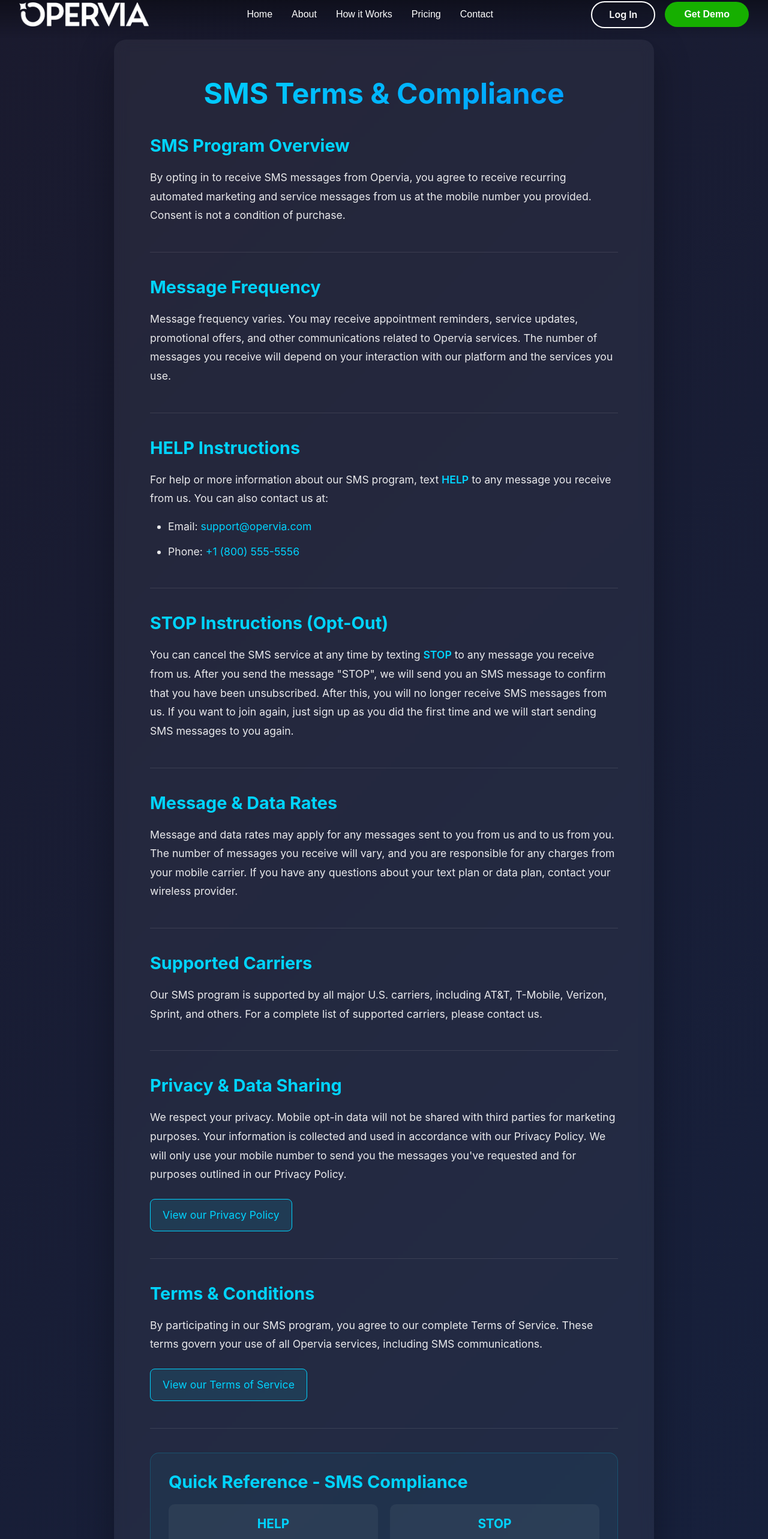
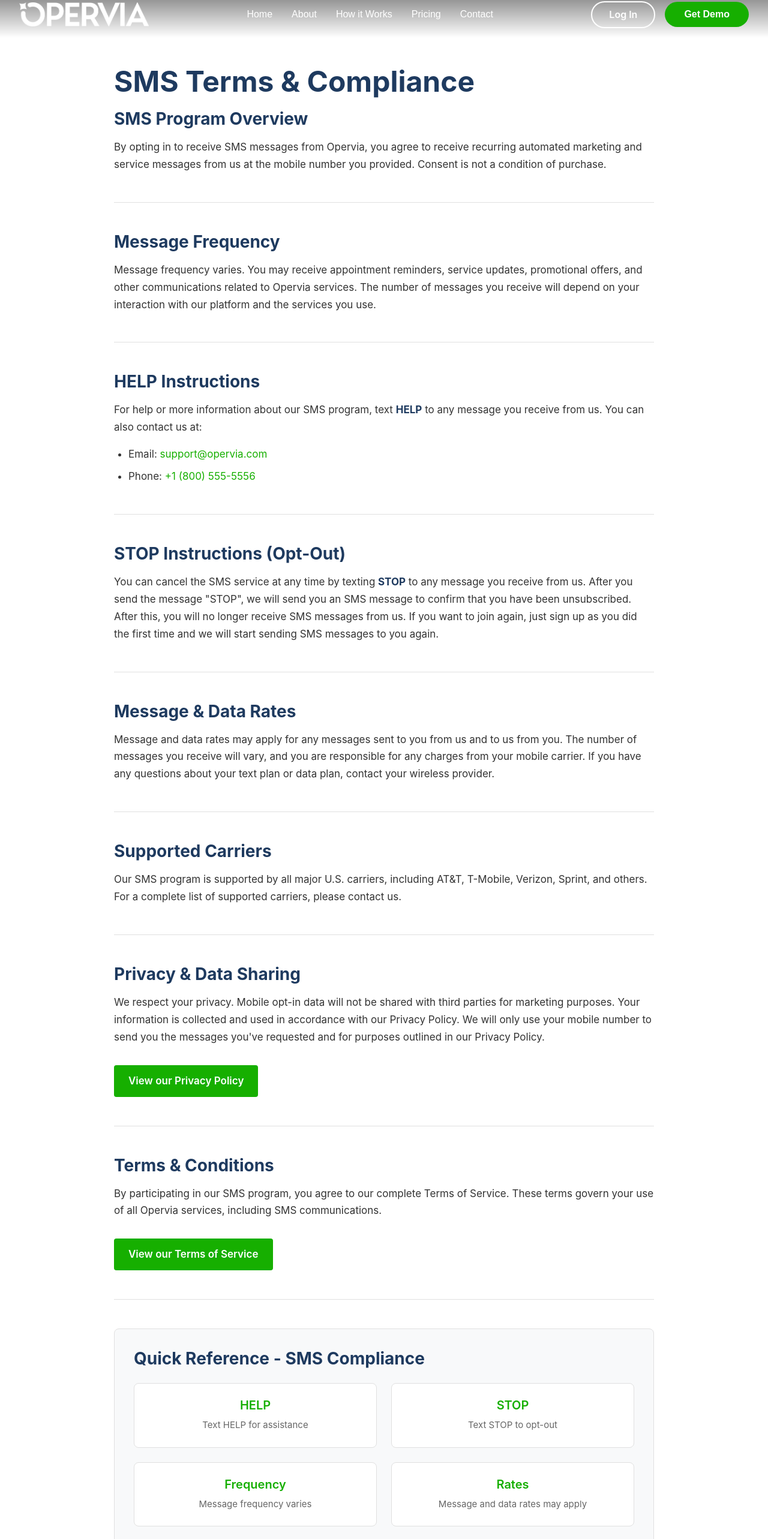
Before and after one commit to adam-clay/opervia-public, a React (Vite) app: page /sms-terms in a window 1280 px wide. Shown: the part 14-2580 px from the top of the page at 60% size. Built offline with nearby package versions, Linux system fonts and the light colour scheme.

Commit message:
legal page styling

```diff
--- a/src/components/SMSTerms.scss
+++ b/src/components/SMSTerms.scss
@@ -1,182 +1,196 @@
+@use "sass:color";
+
+$primary-blue: #1e3a5f;
+$primary-green: #16af00;
+$green-hover: #129000;
+
 .sms-terms {
   min-height: 100vh;
-  background: linear-gradient(135deg, #1a1a2e 0%, #16213e 100%);
-  padding: 80px 20px 40px;
-  color: #ffffff;
+  background: white;
+  padding: 120px 20px 60px;
 
   .sms-terms-container {
     max-width: 900px;
     margin: 0 auto;
-    background: rgba(255, 255, 255, 0.05);
-    backdrop-filter: blur(10px);
-    border-radius: 20px;
-    padding: 60px;
-    box-shadow: 0 20px 60px rgba(0, 0, 0, 0.3);
 
-    @media (max-width: 768px) {
-      padding: 30px 20px;
+    h1 {
+      font-size: clamp(2rem, 5vw, 3rem);
+      margin-bottom: 1rem;
+      color: $primary-blue;
+      font-weight: 700;
     }
 
-    h1 {
-      font-size: 3rem;
-      margin-bottom: 40px;
-      text-align: center;
-      background: linear-gradient(135deg, #00d4ff 0%, #0099ff 100%);
-      -webkit-background-clip: text;
-      -webkit-text-fill-color: transparent;
-      background-clip: text;
-
-      @media (max-width: 768px) {
-        font-size: 2rem;
-      }
+    .subtitle {
+      font-size: 1.125rem;
+      color: #666;
+      margin-bottom: 3rem;
+      padding-bottom: 2rem;
+      border-bottom: 2px solid #e0e0e0;
     }
 
     .sms-section {
-      margin-bottom: 40px;
-      padding-bottom: 30px;
-      border-bottom: 1px solid rgba(255, 255, 255, 0.1);
+      margin-bottom: 3rem;
+      padding-bottom: 2rem;
+      border-bottom: 1px solid #e0e0e0;
 
       &:last-of-type {
         border-bottom: none;
       }
 
       h2 {
-        font-size: 1.8rem;
-        margin-bottom: 20px;
-        color: #00d4ff;
-
-        @media (max-width: 768px) {
-          font-size: 1.4rem;
-        }
+        font-size: 1.75rem;
+        margin-bottom: 1rem;
+        color: $primary-blue;
+        font-weight: 700;
       }
 
       h3 {
-        font-size: 1.2rem;
-        margin-bottom: 10px;
-        color: #00d4ff;
+        font-size: 1.25rem;
+        margin-bottom: 0.75rem;
+        color: $primary-blue;
+        font-weight: 600;
       }
 
       p {
-        font-size: 1.1rem;
-        line-height: 1.8;
-        margin-bottom: 15px;
-        color: rgba(255, 255, 255, 0.9);
-
-        @media (max-width: 768px) {
-          font-size: 1rem;
-        }
+        font-size: 1.0625rem;
+        line-height: 1.7;
+        margin-bottom: 1rem;
+        color: #333;
       }
 
       ul {
-        margin: 15px 0;
-        padding-left: 30px;
+        margin: 1rem 0;
+        padding-left: 1.5rem;
 
         li {
-          font-size: 1.1rem;
-          line-height: 1.8;
-          margin-bottom: 10px;
-          color: rgba(255, 255, 255, 0.9);
-
-          @media (max-width: 768px) {
-            font-size: 1rem;
-          }
+          font-size: 1.0625rem;
+          line-height: 1.7;
+          margin-bottom: 0.5rem;
+          color: #333;
         }
       }
 
       a {
-        color: #00d4ff;
+        color: $primary-green;
         text-decoration: none;
         transition: color 0.3s ease;
 
         &:hover {
-          color: #00a8cc;
+          color: $green-hover;
           text-decoration: underline;
         }
       }
 
       strong {
-        color: #00d4ff;
-        font-weight: 600;
+        color: $primary-blue;
+        font-weight: 700;
       }
 
       .policy-link {
         display: inline-block;
-        margin-top: 10px;
-        padding: 10px 20px;
-        background: rgba(0, 212, 255, 0.1);
-        border: 1px solid #00d4ff;
-        border-radius: 8px;
-        transition: all 0.3s ease;
+        margin-top: 1rem;
+        padding: 12px 24px;
+        background: $primary-green;
+        color: white;
+        border-radius: 4px;
+        transition: background 0.3s ease;
+        font-weight: 600;
 
         &:hover {
-          background: rgba(0, 212, 255, 0.2);
-          transform: translateY(-2px);
+          background: $green-hover;
           text-decoration: none;
         }
       }
     }
 
     .sms-compliance-summary {
-      background: rgba(0, 212, 255, 0.05);
-      padding: 30px;
-      border-radius: 15px;
-      border: 1px solid rgba(0, 212, 255, 0.2);
+      background: #f8f9fa;
+      padding: 2rem;
+      border-radius: 8px;
+      border: 1px solid #e0e0e0;
+
+      h2 {
+        margin-bottom: 1.5rem;
+      }
 
       .compliance-grid {
         display: grid;
         grid-template-columns: repeat(2, 1fr);
-        gap: 20px;
-        margin-top: 20px;
+        gap: 1.5rem;
+        margin-top: 1.5rem;
 
         @media (max-width: 480px) {
           grid-template-columns: 1fr;
-          gap: 15px;
+          gap: 1rem;
         }
 
         .compliance-item {
-          background: rgba(255, 255, 255, 0.05);
-          padding: 20px;
-          border-radius: 10px;
+          background: white;
+          padding: 1.5rem;
+          border-radius: 8px;
           text-align: center;
+          border: 1px solid #e0e0e0;
           transition: all 0.3s ease;
 
           &:hover {
-            background: rgba(255, 255, 255, 0.1);
-            transform: translateY(-5px);
+            box-shadow: 0 4px 12px rgba(0, 0, 0, 0.1);
+            transform: translateY(-2px);
           }
 
           h3 {
-            margin-bottom: 10px;
-            font-size: 1.3rem;
+            margin-bottom: 0.5rem;
+            font-size: 1.25rem;
+            color: $primary-green;
           }
 
           p {
             margin: 0;
-            font-size: 0.95rem;
-            color: rgba(255, 255, 255, 0.8);
+            font-size: 0.9375rem;
+            color: #666;
           }
         }
       }
     }
 
     .back-link {
-      margin-top: 40px;
+      margin-top: 3rem;
+      padding-top: 2rem;
+      border-top: 2px solid #e0e0e0;
       text-align: center;
 
       a {
         display: inline-block;
-        padding: 15px 30px;
-        background: linear-gradient(135deg, #00d4ff 0%, #0099ff 100%);
-        color: #ffffff;
+        padding: 12px 30px;
+        background: $primary-blue;
+        color: white;
         text-decoration: none;
-        border-radius: 10px;
+        border-radius: 4px;
         font-weight: 600;
-        font-size: 1.1rem;
-        transition: all 0.3s ease;
+        font-size: 1rem;
+        transition: background 0.3s ease;
 
         &:hover {
-          transform: translateY(-3px);
-          box-shadow: 0 10px 30px rgba(0, 212, 255, 0.3);
+          background: color.adjust($primary-blue, $lightness: -5%);
+        }
+      }
+    }
+  }
+
+  @media (max-width: 768px) {
+    padding: 100px 1rem 40px;
+
+    .sms-terms-container {
+      h1 {
+        font-size: 2rem;
+      }
+
+      .sms-section {
+        h2 {
+          font-size: 1.5rem;
+        }
+
+        p, ul li {
+          font-size: 1rem;
         }
       }
     }
```
Also changed, not shown: src/components/LegalPage.scss (+75 -81 lines).
